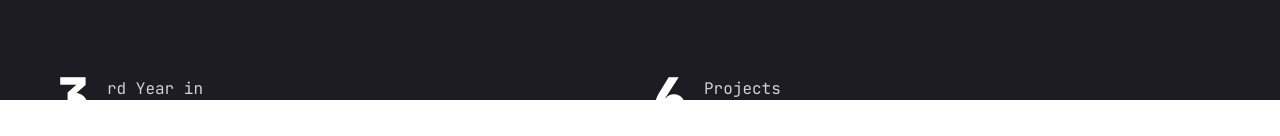
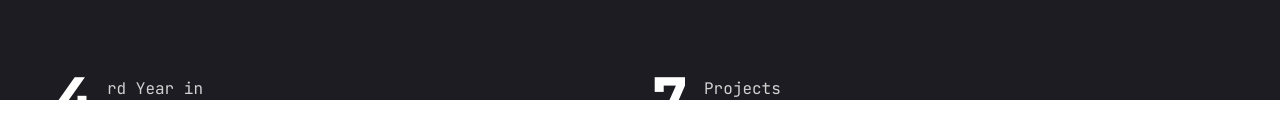
Before and after one commit to s1lent18/portfolio, a Next.js app: page / in a window 1280 px wide. Shown: the part 700-836 px from the top of the page. Built offline with nearby package versions, Linux system fonts and the light colour scheme.

Commit message:
Projects Updated

```diff
--- a/app/project/page.jsx
+++ b/app/project/page.jsx
@@ -79,6 +79,16 @@ const projects = [
         download: "",
         github: "https://github.com/s1lent18/thumb-recognizer",
 
+    },
+    {
+        num: "07",
+        category: "Chrome Extension",
+        title: "Key-Masker",
+        desc: "A Chrome extension to hide your secret keys when using a GPT",
+        stack: [{ name: "Vanilla JS" } ],
+        image: "/assets/work/ChromeExtension.png",
+        download: "",
+        github: "https://github.com/s1lent18/Key-Masker",
     }
 ];
 
--- a/components/Stats.jsx
+++ b/components/Stats.jsx
@@ -4,11 +4,11 @@ import CountUp from "react-countup";
 
 const stats = [
     {
-        num: 3,
+        num: 4,
         text: "rd Year in University"
     },
     {
-        num: 6,
+        num: 7,
         text: "Projects Completed"
     }
 ]
```
Also changed, not shown: public/assets/work/ChromeExtension.png (added).
